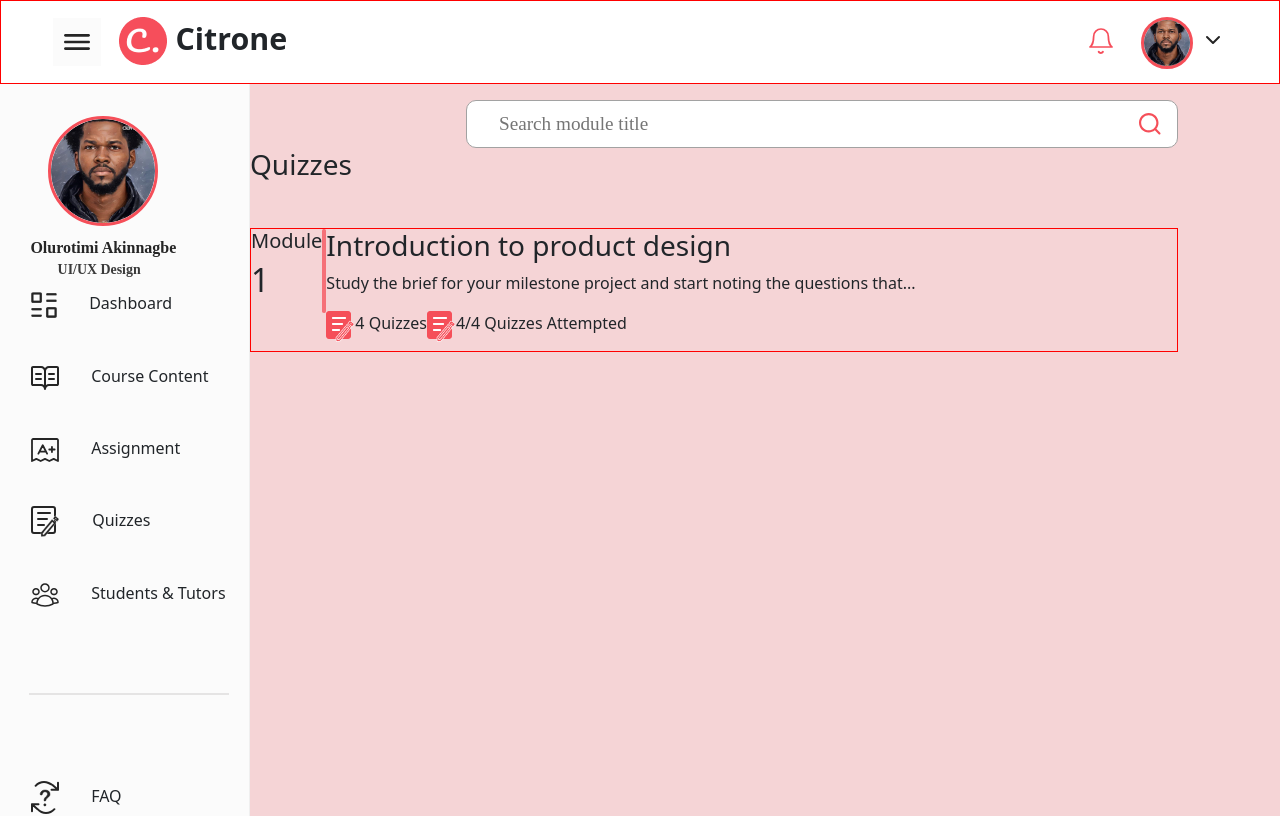
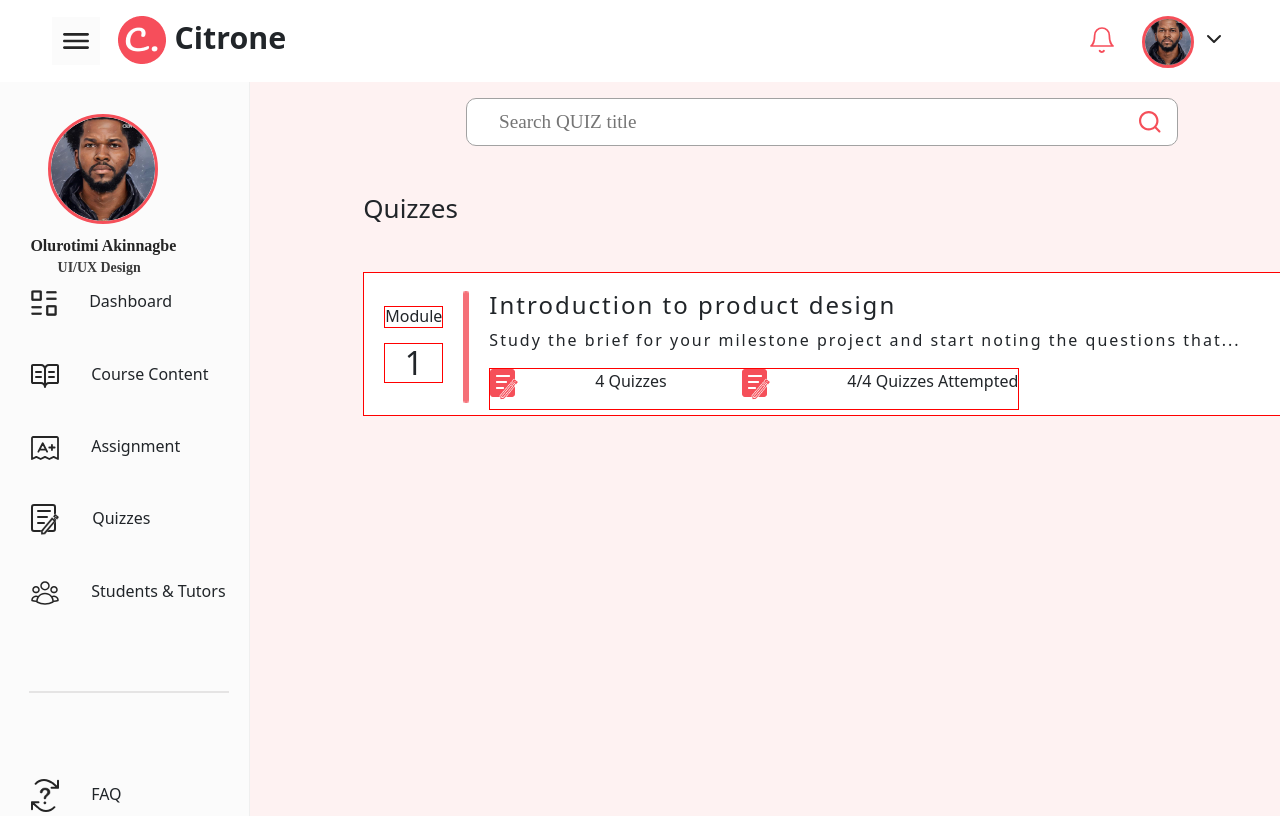
Before and after one commit to code-stormshadow/Citrone-Redesign, a React (Create React App) app: page /quizzes in a window 1280 px wide. Shown: the top 816 px of the page. Built offline with nearby package versions, Linux system fonts and the light colour scheme.

Commit message:
add new files

```diff
--- a/src/components/pages/dashboardpage/Quizzes.js
+++ b/src/components/pages/dashboardpage/Quizzes.js
@@ -2,7 +2,6 @@ import React from 'react';
 import NavBar from './db_ components/NavBar';
 import SideNavBar from './db_ components/SideNavBar';
 import styles from './db_ components/Dashboard.module.css';
-import SearchBar from './db_ components/SearchBar';
 import QuizzesModule from './db_ components/QuizzesModule';
 
 const Quizzes = () => {
@@ -13,7 +12,9 @@ const Quizzes = () => {
         <SideNavBar />
         <div>
           <div>
-            <SearchBar />
+            <div>
+              <input placeholder="Search QUIZ title" className={styles.searchBar} />
+            </div>
           </div>
           <h3>Quizzes</h3>
           <QuizzesModule />
--- a/src/components/pages/dashboardpage/db_ components/Dashboard.module.css
+++ b/src/components/pages/dashboardpage/db_ components/Dashboard.module.css
@@ -11,7 +11,6 @@ body {
 /* DashBoard styling starts here */
 /* NavBar Styling starts here */
 .top_navbar {
-  border: 1px solid red;
   display: flex;
   justify-content: space-between;
   padding: 1rem 2rem 1rem 2rem;
@@ -231,7 +230,7 @@ body {
 /* Main Styling starts here */
 .wrapper {
   display: flex;
-  background: #F5D4D6;
+  background: #FEF2F2;
 
 }
 
@@ -900,17 +899,45 @@ margin-left: 0.6rem;
 /*  Quizzes styling starts here */
 
 .quiz-container h3 {
-
+  margin: 5% 12%;
+  font-size: 26px;
 }
 
 .module-container {
+  background: #ffff;
   border: 1px solid red;
   display: flex;
-  margin-top: 5%;
+  /* justify-content: space-evenly; */
+  margin: 5% 12%;
+  padding-top: 2%;
+  width: 944px;
+  height: 144px;
+}
+
+#module1 {
+  border: 1px solid red;
+  margin-top: 15px;
+  margin-left: 20px;
+  text-align: center;
+}
+
+#line {
+  margin-left: 20px;
+  width: 6px;
+  height: 112px;
+}
+
+#module1-text {
+  margin-left: 20px;
+  letter-spacing: 2px;
 }
 
 .module1-sub-container {
+  border: 1px solid red;
   display: flex;
+  justify-content: space-between;
+  margin-left: 20px;
+  width: 530px;
 }
 
 /*  Quizzes styling ends here */
--- a/src/components/pages/dashboardpage/db_ components/QuizzesModule.js
+++ b/src/components/pages/dashboardpage/db_ components/QuizzesModule.js
@@ -7,15 +7,17 @@ const QuizzesModule = () => {
     <div>
       <div className={classes['module-container']}>
         <div>
-          <h5>Module</h5>
-          <h2>1</h2>
+          <h6 id={classes.module1}>Module</h6>
+          <h2 id={classes.module1}>1</h2>
         </div>
         <div>
-          <img src={Line} />
+          <img id={classes.line} src={Line} />
         </div>
         <div>
-          <h3>Introduction to product design</h3>
-          <p>Study the brief for your milestone project and start noting the questions that...</p>
+          <h4 id={classes['module1-text']}>Introduction to product design</h4>
+          <p id={classes['module1-text']}>
+            Study the brief for your milestone project and start noting the questions that...
+          </p>
           <div className={classes['module1-sub-container']}>
             <div>
               <img src={Note} />
```
